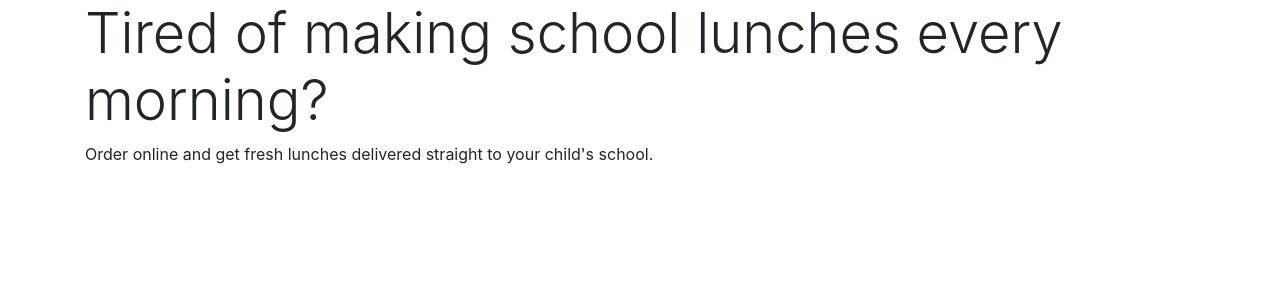
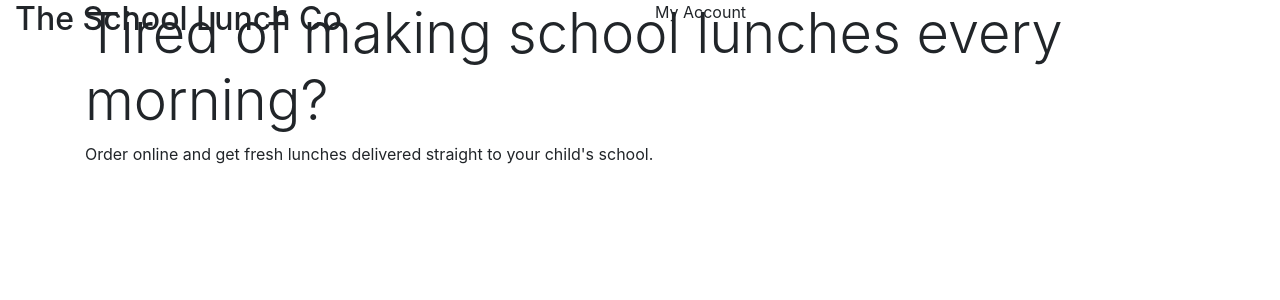
Before and after one commit to Code-Institute-Submissions/ms-project-4-v1, a Django app: page / in a window 1280 px wide. Shown: the top 300 px of the page. Run offline with Django 3.2, Linux system fonts and the light colour scheme; some libraries are stand-ins or nearby versions.

Commit message:
Add header content to base.html template

```diff
--- a/templates/base.html
+++ b/templates/base.html
@@ -16,6 +16,7 @@
     {% block corecss %}
         <!-- Bootstrap CSS -->
         <link rel="stylesheet" href="https://stackpath.bootstrapcdn.com/bootstrap/4.4.1/css/bootstrap.min.css" integrity="sha384-Vkoo8x4CGsO3+Hhxv8T/Q5PaXtkKtu6ug5TOeNV6gBiFeWPGFN9MuhOf23Q9Ifjh" crossorigin="anonymous">
+        <link rel="stylesheet" href="{% static 'css/base.css' %}">
     {% endblock %}
 
     {% block extra_css %}
@@ -34,18 +35,28 @@
 </head>
 
 <body>
+    <header class="container-fluid fixed-top">
+        <div class="row bg-black">
+            <div class="col-6">
+                <h2 class="logo-font text-orangered">The School Lunch Co</h2>
+            </div>
+            <div class="col-6">
+                <p class="text-orangered">My Account</p>
+            </div>
+        </div>
+    </header>
+
 <!--
-    <header class="container-fluid fixed-top"></header>
-
     {% if messages %}
         <div class="message-container"></div>
     {% endif %}
-
+-->
     {% block page_header %}
     {% endblock %}
--->
+
     {% block content %}
     {% endblock %}
+
 <!--
     {% block postloadjs %}
     {% endblock %}
```
